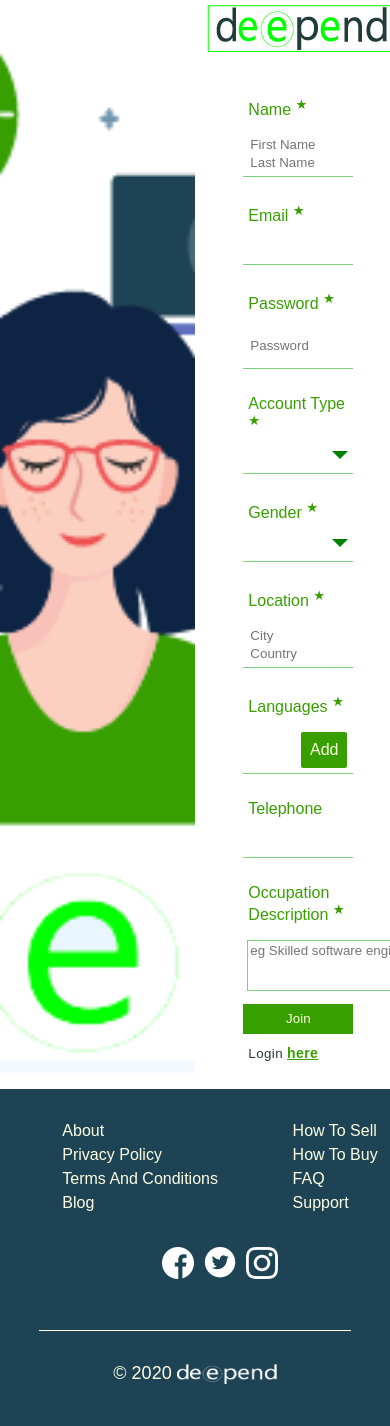
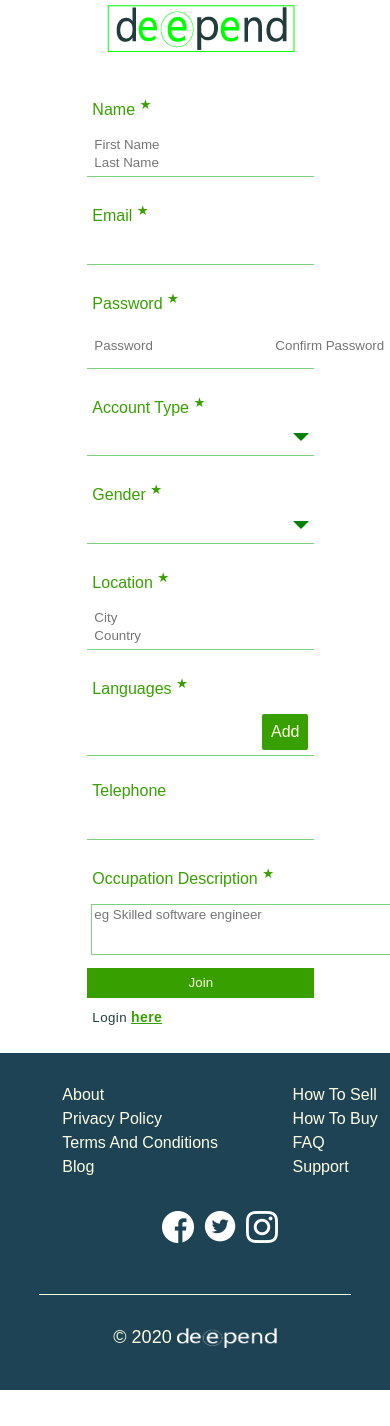
Before and after one commit to snaveware/Deepend, a CodeIgniter app: page /deepend/join in a window 390 px wide; the page is wider, and only the part inside the window is pictured. After the commit the page ends 1390 px from the top of that part, so only its background shows below. Run offline with CodeIgniter, Linux system fonts and the light colour scheme; some libraries are stand-ins or nearby versions.

Commit message:
adding mobile  responsiveness

```diff
--- a/application/config/config.php
+++ b/application/config/config.php
@@ -23,8 +23,8 @@ defined('BASEPATH') OR exit('No direct script access allowed');
 | a PHP script and you can easily do that on your own.
 |
 */
-$config['base_url'] = 'https://deepend.herokuapp.com/';
-//$config['base_url'] = 'http://localhost/deepend/';
+//$config['base_url'] = 'https://deepend.herokuapp.com/';
+$config['base_url'] = 'http://localhost/deepend/';
 
 /*
 |--------------------------------------------------------------------------
--- a/application/config/database.php
+++ b/application/config/database.php
@@ -75,14 +75,14 @@ $query_builder = TRUE;
 
 $db['default'] = array(
 	'dsn'	=> '',
-	'hostname' => 'remotemysql.com',
+	/*'hostname' => 'remotemysql.com',
 	'username' => 'sF8vybLsih',
 	'password' => 'Bb6cyK9Zmy',
-	'database' => 'sF8vybLsih',
-	/*'hostname' => 'localhost',
+	'database' => 'sF8vybLsih',*/
+	'hostname' => 'localhost',
 	'username' => 'root',
 	'password' => '',
-	'database' => 'deepend',*/
+	'database' => 'deepend',
 	'dbdriver' => 'mysqli',
 	'dbprefix' => '',
 	'pconnect' => FALSE,
--- a/application/views/join.php
+++ b/application/views/join.php
@@ -1,7 +1,7 @@
 <?php $this->load->view('head'); ?>
 <div class="flexbox-row-nowrap"id="signup">
   <div id="signup-image-container">
-  <img src="<?= base_url() ?>assets/images/join.png" alt="illustration of girl working">
+  <img src="<?= base_url() ?>assets/images/join.jpg" alt="illustration of girl working">
   </div>
   <form id="signup-form" >
 
--- a/assets/css/style.css
+++ b/assets/css/style.css
@@ -471,7 +471,8 @@ list-style-type: none;
 	position: absolute;
 	z-index: 10;
 	top: 14%;
-	left: 32.8%;
+	left: 50%;
+	transform: translateX(-50%);
 	height: max-content;
 	width: 35vw;
 	background-color: var(--base-bg-color-1);
@@ -716,7 +717,7 @@ list-style-type: none;
 #signup-image-container img{
 width: 100%;
 height:100%;
-object-fit: cover;
+object-fit: contain;
 }
 #signup-form,#new-job-form,#proposal-form{
 	padding-left:3vw;
@@ -875,3 +876,18 @@ font-size:5rem;
 	width:90% !important;
 	margin:20px auto;
 }
+
+@media only screen and (max-width: 768px)
+{
+	#posts,#job-posts,#single-post,.a-post,#signup-form{
+		width:100vw !important;
+	}
+	#signup-image-container{
+		display:none;
+	}
+	#login-form,.input-section{
+		width:100%;
+	}
+
+
+}
```
Also changed, not shown: assets/images/home-screenshot.PNG (added), assets/images/join.jpg (added), assets/images/join.png (deleted).
